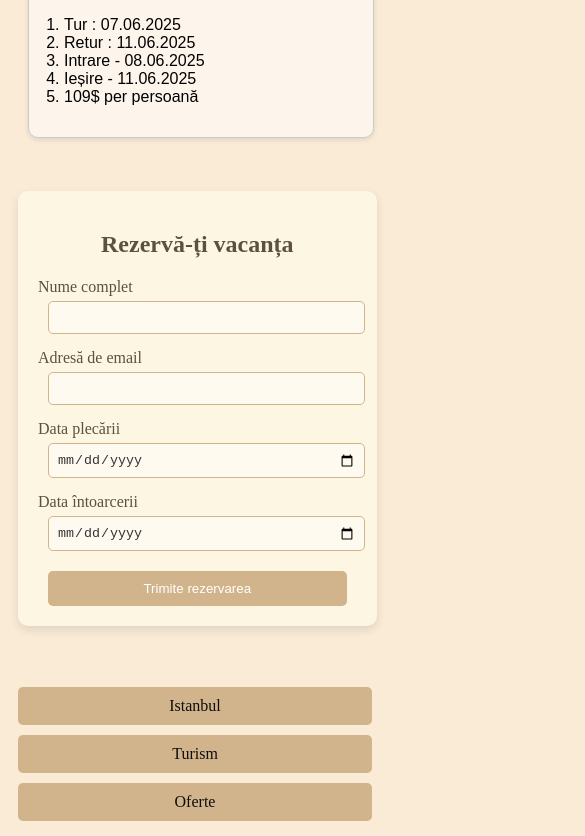
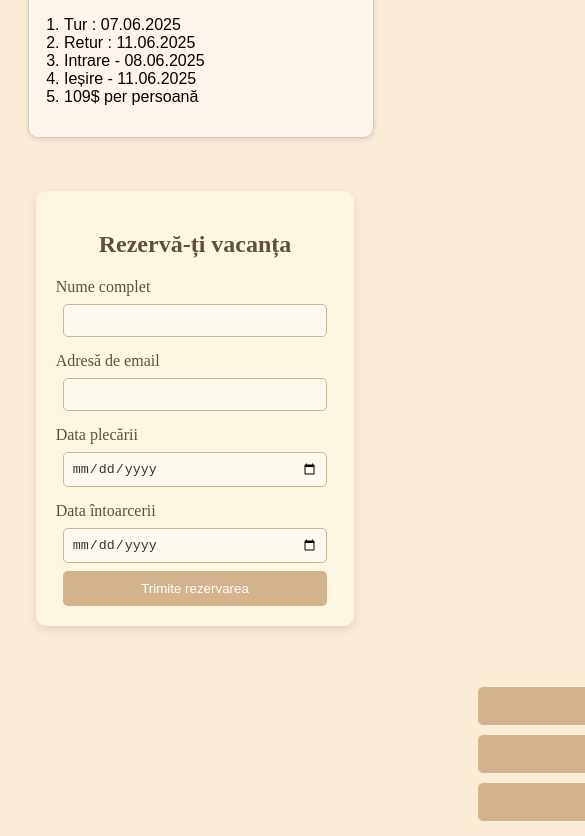
Before and after one commit to ilincasalari/Istanbul-proiect-final, a plain HTML site: page pages/p3.html in a window 390 px wide. Shown: the part 1800-2636 px from the top of the page, 585 px wide, since content can reach past the window. Drawn offline with Linux system fonts and the light colour scheme.

Commit message:
Update p3.css

```diff
--- a/css/p3.css
+++ b/css/p3.css
@@ -141,20 +141,41 @@ button:hover {
     width: 90%;
     margin: 20px auto;
     padding: 20px;
+    box-sizing: border-box;
   }
 
-  input,
-  select {
-    width: calc(100% - 20px);
-    margin-left: 10px;
-    margin-right: 10px;
+  form input,
+  form select,
+  form button {
+    width: 95%;
+    margin: 8px auto 0 auto;
+    display: block;
+    box-sizing: border-box;
   }
 
-  button {
-    width: calc(100% - 20px);
-    margin-left: 10px;
-    margin-right: 10px;
+  a {
+    display: block;
+    text-align: center;
+    margin: 10px auto;
   }
+}
+
+
+  form input,
+  form select,
+  form button {
+    width: 95%;
+    margin: 8px auto 0 auto;
+    display: block;
+    box-sizing: border-box;
+  }
+
+  a {
+    display: block;
+    text-align: center;
+    margin: 10px auto;
+  }
+}
 
   a {
     display: block;
```
